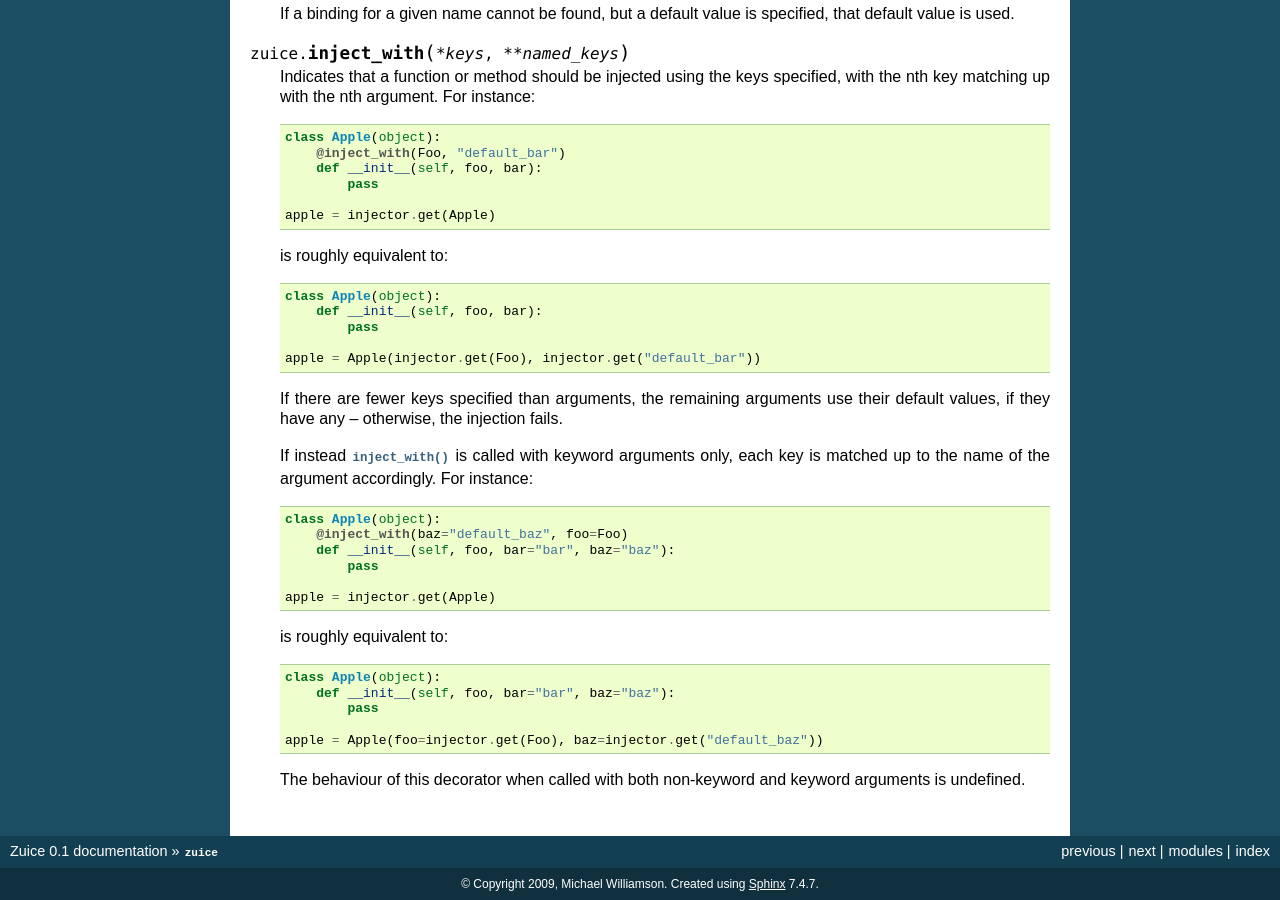
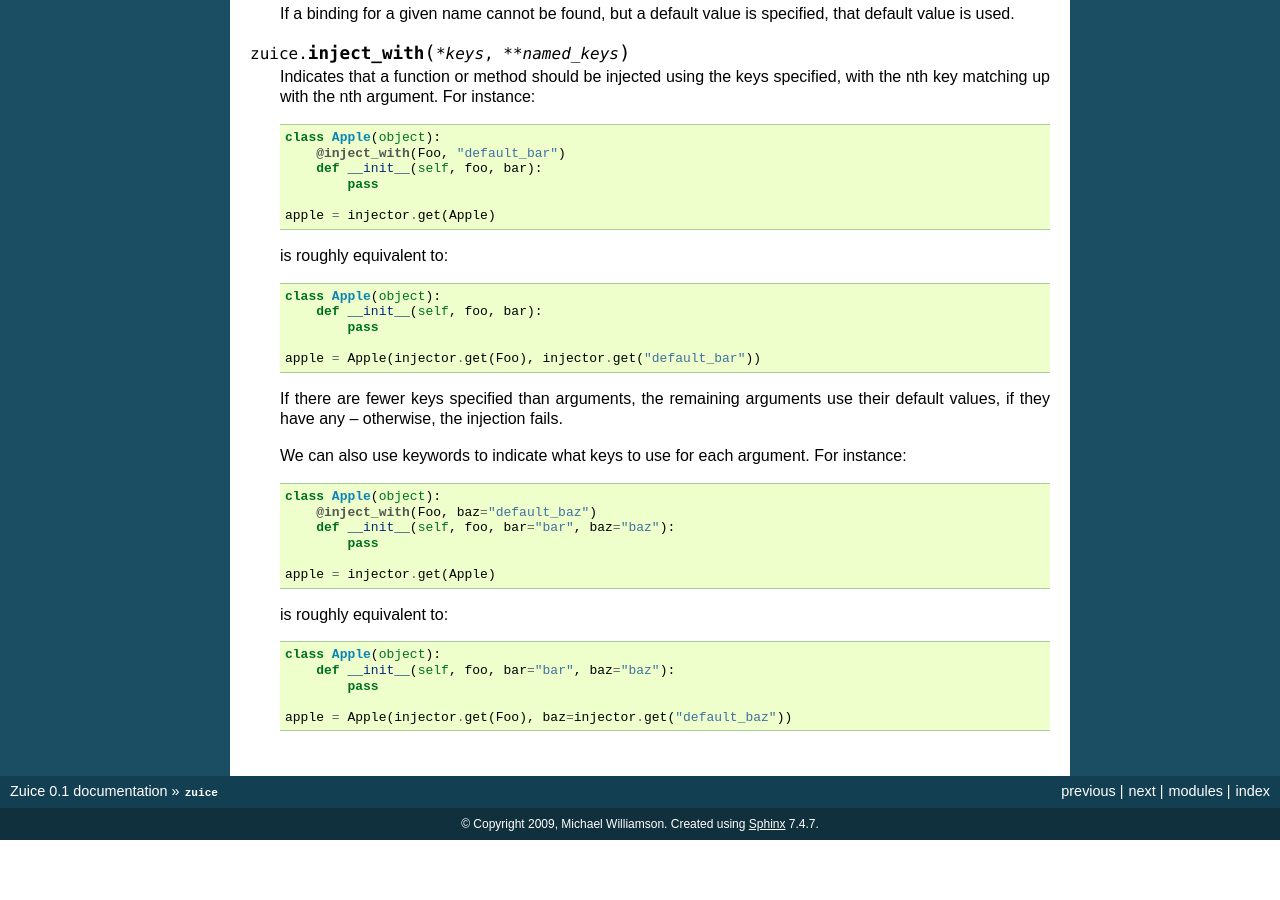
Before and after one commit to mwilliamson/zuice, a Sphinx documentation site: the page built from doc/zuice.rst, in a window 1280 px wide and 900 px high, scrolled down 922 px. Built offline with Sphinx 7.4.7, drawn with Linux system fonts in a browser that asks for light colours; after the commit the page ends 1762 px from its top, so only the background shows below that.

Commit message:
Update documentation for inject_with

```diff
--- a/doc/zuice.rst
+++ b/doc/zuice.rst
@@ -83,11 +83,11 @@
     If there are fewer keys specified than arguments, the remaining arguments
     use their default values, if they have any -- otherwise, the injection fails.
 
-    If instead :func:`inject_with` is called with keyword arguments only, each key
-    is matched up to the name of the argument accordingly. For instance::
+    We can also use keywords to indicate what keys to use for each argument.
+    For instance::
 
         class Apple(object):
-            @inject_with(baz="default_baz", foo=Foo)
+            @inject_with(Foo, baz="default_baz")
             def __init__(self, foo, bar="bar", baz="baz"):
                 pass
 
@@ -99,7 +99,4 @@
             def __init__(self, foo, bar="bar", baz="baz"):
                 pass
 
-        apple = Apple(foo=injector.get(Foo), baz=injector.get("default_baz"))
-
-    The behaviour of this decorator when called with both non-keyword and keyword
-    arguments is undefined.
+        apple = Apple(injector.get(Foo), baz=injector.get("default_baz"))
```
